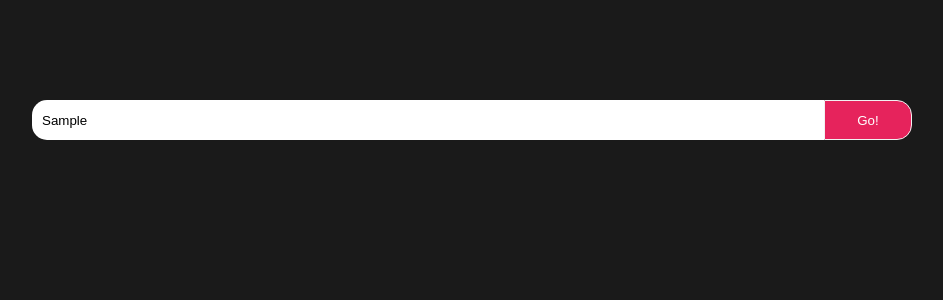
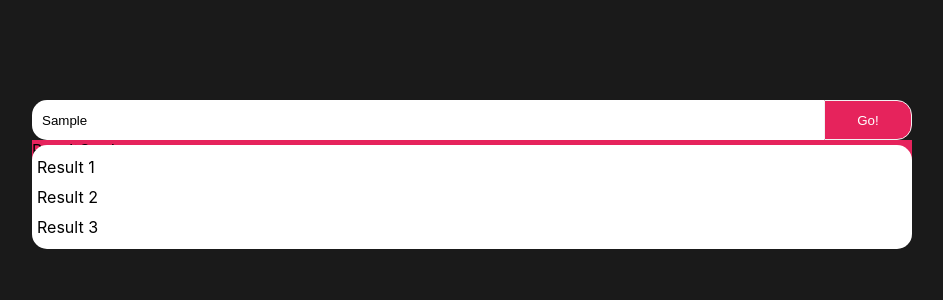
Before and after one commit to ajamarco/project_aiimi, a React (Create React App) app: page / in a window 1280 px wide. Both pictures are taken after typing "Sample" into the empty fields and a click on the button "Go!". Shown: the top 300 px of the page, without its empty margins (168-1111 px from the left). Built offline with nearby package versions, Linux system fonts and the light colour scheme.

Commit message:
Add ResultCard and Results components

```diff
--- a/src/App.scss
+++ b/src/App.scss
@@ -14,6 +14,7 @@ body {
 .search_form {
   display: grid;
   grid-template-columns: 9fr 1fr;
+  position: relative;
 
   input {
     border: none;
@@ -22,6 +23,8 @@ body {
     border-top-left-radius: $borderRadius;
     border-bottom-left-radius: $borderRadius;
     padding: 0 10px;
+
+    //remove the default outline of the input field
     &:focus-visible {
       outline: none;
     }
@@ -31,7 +34,6 @@ body {
     border: none;
     background-color: #f1f1f1;
     cursor: pointer;
-    //make the right border radius of the button round
     border-top-right-radius: $borderRadius;
     border-bottom-right-radius: $borderRadius;
     background-color: $primaryColor;
@@ -39,3 +41,28 @@ body {
     color: white;
   }
 }
+
+.search_results {
+  background-color: #f1f1f1;
+  position: relative;
+  .search_results__dropdown {
+    background-color: white;
+    position: absolute;
+    width: 100%;
+    display: none;
+    margin-top: 5px;
+    border-radius: $borderRadius;
+    padding: 7px 0;
+  }
+  .search_results__dropdown--show {
+    display: block;
+  }
+
+  .search_results__dropdown__item {
+    padding: 5px;
+  }
+}
+
+.result_card {
+  background-color: #e6235c;
+}
--- a/src/App.tsx
+++ b/src/App.tsx
@@ -2,11 +2,14 @@ import React from "react";
 import logo from "./logo.svg";
 import "./App.scss";
 import SearchForm from "./components/SearchForm";
+import SearchResults from "./components/SearchResults";
+import Results from "./components/Results";
 
 function App() {
   return (
     <div className="app">
       <SearchForm />
+      <Results />
     </div>
   );
 }
--- /dev/null
+++ b/src/components/ResultCard.tsx
@@ -0,0 +1,7 @@
+import React from "react";
+
+const ResultCard = () => {
+  return <div className="result_card">ResultCard</div>;
+};
+
+export default ResultCard;
--- /dev/null
+++ b/src/components/Results.tsx
@@ -0,0 +1,14 @@
+import React from "react";
+import ResultCard from "./ResultCard";
+
+const Results = () => {
+  return (
+    <div>
+      <ResultCard />
+      <ResultCard />
+      <ResultCard />
+    </div>
+  );
+};
+
+export default Results;
--- a/src/components/SearchForm.tsx
+++ b/src/components/SearchForm.tsx
@@ -1,7 +1,12 @@
-import { useState } from "react";
+import React, { useState } from "react";
+import SearchResults from "./SearchResults";
 
 const SearchForm = () => {
   const [search, setSearch] = useState("");
+
+  const handleOnChange = (e: React.ChangeEvent<HTMLInputElement>) => {
+    setSearch(e.target.value);
+  };
 
   const handleSubmit = (e: React.FormEvent) => {
     e.preventDefault();
@@ -9,15 +14,18 @@ const SearchForm = () => {
   };
 
   return (
+    <>
       <form className="search_form" onSubmit={handleSubmit}>
         <input
           type="text"
           placeholder="Search for a user..."
           value={search}
-        onChange={(e) => setSearch(e.target.value)}
+          onChange={(e) => handleOnChange(e)}
         />
         <button type="submit">Go!</button>
       </form>
+      <SearchResults showResults={search.length > 4 ? true : false} />
+    </>
   );
 };
 
--- /dev/null
+++ b/src/components/SearchResults.tsx
@@ -0,0 +1,19 @@
+const SearchResults = ({ showResults }: { showResults: boolean }) => {
+  return (
+    <div className="search_results">
+      <div
+        className={
+          showResults
+            ? "search_results__dropdown search_results__dropdown--show"
+            : "search_results__dropdown"
+        }
+      >
+        <div className="search_results__dropdown__item">Result 1</div>
+        <div className="search_results__dropdown__item">Result 2</div>
+        <div className="search_results__dropdown__item">Result 3</div>
+      </div>
+    </div>
+  );
+};
+
+export default SearchResults;
--- /dev/null
+++ b/test.html
@@ -0,0 +1,85 @@
+<!DOCTYPE html>
+<html lang="en">
+  <head>
+    <meta charset="UTF-8" />
+    <meta name="viewport" content="width=device-width, initial-scale=1.0" />
+    <title>Document</title>
+    <style>
+      .container {
+        display: grid;
+        grid-template-rows: auto; /* Or specify your rows as needed */
+        grid-template-columns: auto; /* Or specify your columns as needed */
+        /* Other grid container styles */
+        position: relative;
+      }
+
+      .input {
+        grid-row: 1;
+        grid-column: 1;
+        width: 100%;
+      }
+
+      .dropdown-container {
+        grid-row: 2;
+        grid-column: 1;
+        position: relative;
+      }
+
+      .dropdown {
+        position: absolute;
+        width: 100%;
+        display: none;
+        /* Other dropdown styles */
+        background-color: teal;
+      }
+
+      .dropdown ul {
+        list-style-type: none;
+        background-color: white;
+        border: 1px solid black;
+        /* Other dropdown list styles */
+      }
+    </style>
+  </head>
+  <body>
+    <div class="container">
+      <input
+        type="text"
+        id="inputField"
+        class="input"
+        placeholder="Enter text..."
+      />
+      <div class="dropdown-container">
+        <div class="dropdown">
+          <!-- Dropdown content here -->
+          <ul>
+            <li>Dropdown Item 1</li>
+            <li>Dropdown Item 2</li>
+            <li>Dropdown Item 3</li>
+          </ul>
+        </div>
+      </div>
+      <div>dsdasdsa</div>
+      <div>dsdasdsa</div>
+      <div>dsdasdsa</div>
+      <div>dsdasdsa</div>
+      <div>dsdasdsa</div>
+      <div>dsdasdsa</div>
+    </div>
+
+    <script>
+      const inputField = document.getElementById("inputField");
+      const dropdown = document.querySelector(".dropdown");
+
+      //create an event listener for the input field
+      inputField.addEventListener("input", (e) => {
+        //if e.target contains more than 5 chars, show the dropdown
+        if (e.target.value.length > 5) {
+          dropdown.style.display = "block";
+        } else {
+          dropdown.style.display = "none";
+        }
+      });
+    </script>
+  </body>
+</html>
```
Also changed, not shown: 1 other file (tests, documents, lock files or other folders). Lines whose indentation alone changed are shown as unchanged.
